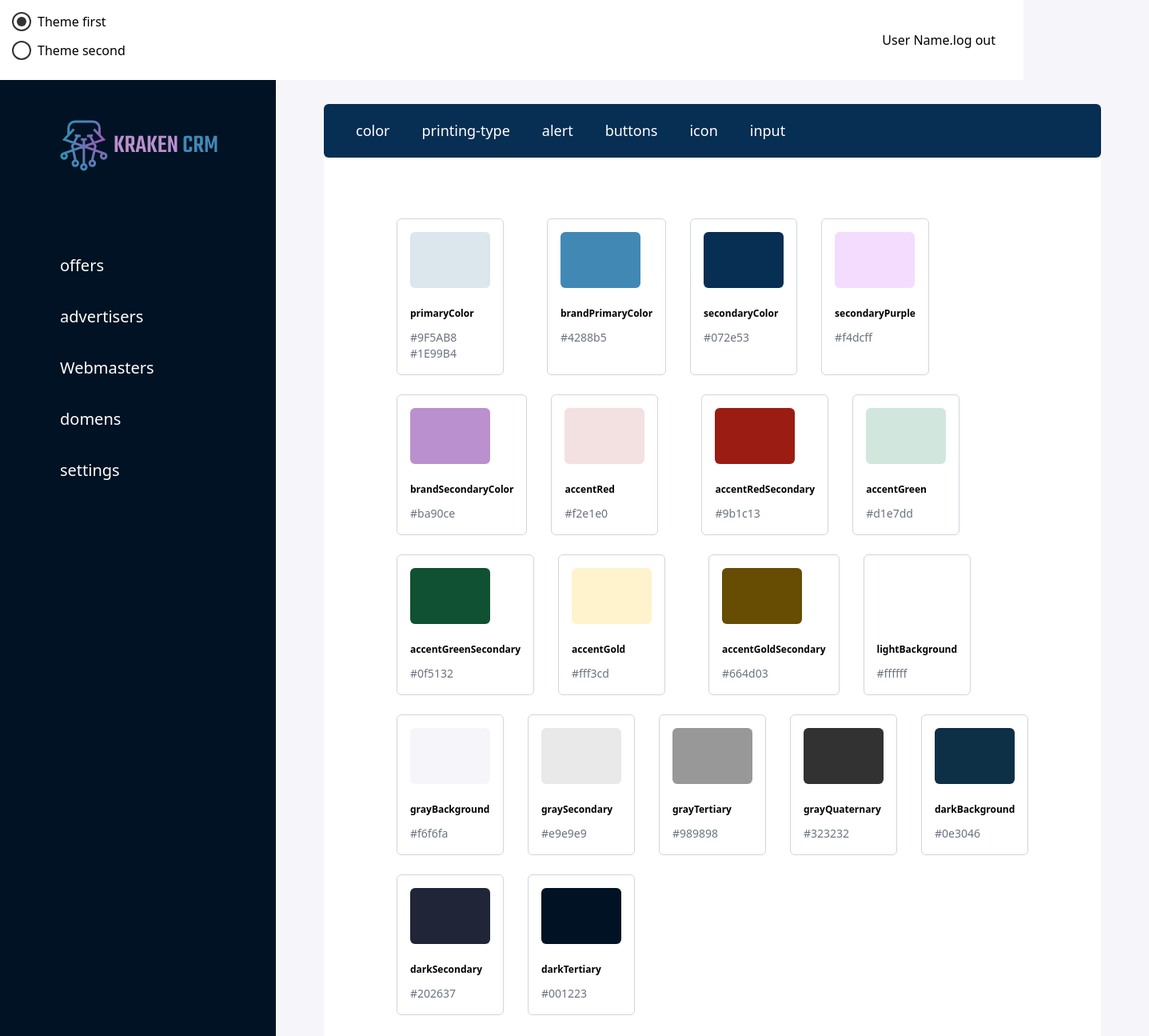
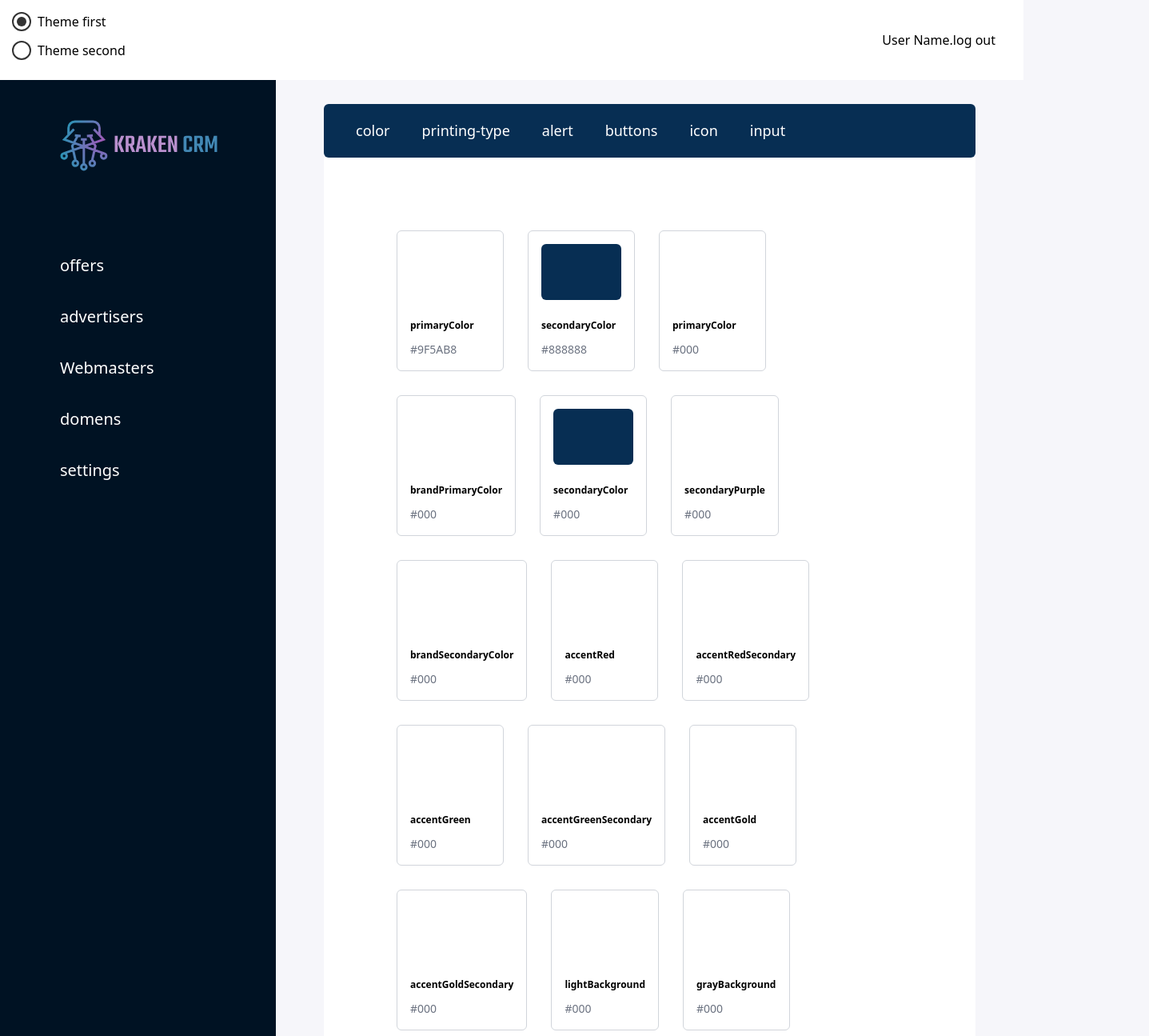
Before and after one commit to RostislavSuslov/dev-Kraken, a Vue app: page /style-color in a window 1280 px wide. Shown: the top 1295 px of the page at 80% size, 1437 px wide, since content can reach past the window. Built offline with nearby package versions, Linux system fonts and the light colour scheme.

Commit message:
creat ColorCardEasy

```diff
--- a/src/App.vue
+++ b/src/App.vue
@@ -2,7 +2,7 @@
 
     import Sidebar from './components/Sidebar.vue';
     import Main from './components/Main.vue';
-
+    import ColorCardEasy from './components/ColorCardEasy.vue';
 
 </script>
 
@@ -10,8 +10,12 @@
 
 <template>
     <div id="root">
-       <Sidebar></Sidebar>
-       <Main></Main>
+        <Sidebar />
+        <Main />
+
+        <ColorCardEasy title="Это тайтл" classColor="Это колоор" description="Это дескрипшин" />
+        <ColorCardEasy title="Это тайтл 2" classColor="Это колоор 2" description="Это дескрипшин 2" />
+        <ColorCardEasy title="Это тайтл 3" classColor="Это колоор 3" description="Это дескрипшин 3" />
     </div>
 </template>
 
--- /dev/null
+++ b/src/components/ColorCard.vue
@@ -0,0 +1,47 @@
+
+<script>
+    // const props = defineProps({
+    //     label: {
+    //         type: String,
+    //         required: true,
+    //     },
+    //     size: {
+    //         type: String,
+    //         validator (value) {
+    //             return ['sm', 'xs', 'md'].includes(value)
+    //         },
+    //         default: 'primaryColor'
+    //     },
+    //     cardClasses: {
+    //         type: [String, Array, Object],
+    //         validator(value){
+    //             if (value === 'bg-blue-100') {
+    //                 return false
+    //             }
+    //             return true;
+    //         }
+    //     }
+    // })
+
+   export default {
+        props: ["colorValue"],
+        colorValue: Object,
+        computed: {
+            getColorClass() {
+
+            return 'bg-' + this.colorValue.variable;
+            },
+        },
+        data() {
+            return {};
+        }
+    }
+</script>
+
+<template>
+    <li class="colorCard m-[15px] w-100 border border-gray-300 rounded-md p-4">
+        <div :class="['color-show', 'w-[100px]', 'h-[70px]', 'rounded-md', 'mb-6', getColorClass]"></div>
+        <div class="color-title font-semibold text-xs mb-3">{{colorValue.variable}}</div>
+        <div class="color-hex text-gray-500 text-sm">{{colorValue.hex}}</div>
+    </li>
+</template>
--- /dev/null
+++ b/src/components/ColorCardEasy.vue
@@ -0,0 +1,17 @@
+ <template>
+    <li class="colorCard m-[15px] w-100 border border-gray-300 rounded-md p-4">
+        <div class="color-title font-semibold text-xs mb-3">{{ title }}</div>
+        <div class="color-title font-semibold text-xs mb-3">{{ classColor }}</div>
+        <div class="color-hex text-gray-500 text-sm">{{ description }}</div>
+    </li>
+</template>
+
+
+<script setup>
+    const props = defineProps({
+        title: String,
+        classColor: String,
+        description: String,
+})
+
+</script>
--- a/src/views/StyleGide__Color.vue
+++ b/src/views/StyleGide__Color.vue
@@ -1,122 +1,117 @@
+<script>
+    import ColorCard from '../components/ColorCard.vue';
+
+    // const props = defineProps({
+    //
+    // })
+    export default {
+            data() {
+                return {
+                    colorValue: [
+                        {
+                            variable: "primaryColor",
+                            hex: "#9F5AB8",
+                        },
+                        {
+                            variable: "secondaryColor",
+                            hex: "#888888",
+                        },
+
+                        {
+                            variable: "primaryColor",
+                            hex: "#000",
+                        },
+                        {
+                            variable: "brandPrimaryColor",
+                            hex: "#000",
+                        },
+                        {
+                            variable: "secondaryColor",
+                            hex: "#000",
+                        },
+                        {
+                            variable: "secondaryPurple",
+                            hex: "#000",
+                        },
+                        {
+                            variable: "brandSecondaryColor",
+                            hex: "#000",
+                        },
+                        {
+                            variable: "accentRed",
+                            hex: "#000",
+                        },
+                        {
+                            variable: "accentRedSecondary",
+                            hex: "#000",
+                        },
+                        {
+                            variable: "accentGreen",
+                            hex: "#000",
+                        },
+                        {
+                            variable: "accentGreenSecondary",
+                            hex: "#000",
+                        },
+                        {
+                            variable: "accentGold",
+                            hex: "#000",
+                        },
+                        {
+                            variable: "accentGoldSecondary",
+                            hex: "#000",
+                        },
+                        {
+                            variable: "lightBackground",
+                            hex: "#000",
+                        },
+                        {
+                            variable: "grayBackground",
+                            hex: "#000",
+                        },
+                        {
+                            variable: "graySecondary",
+                            hex: "#000",
+                        },
+                        {
+                            variable: "grayTertiary",
+                            hex: "#000",
+                        },
+                        {
+                            variable: "grayQuaternary",
+                            hex: "#000",
+                        },
+                        {
+                            variable: "darkBackground",
+                            hex: "#000",
+                        },
+                        {
+                            variable: "darkSecondary",
+                            hex: "#000",
+                        },
+                        {
+                            variable: "darkTertiary",
+                            hex: "#000",
+                        },
+                    ]
+                };
+            },
+            components: {
+                ColorCard
+            }
+        }
+
+</script>
+
 <template>
     <div class="component-item min-h-[calc(100vh-230px)] bg-white p-16 flex flex-wrap">
-        <ul class="color-list flex m-3 mx-15">
-            <li class="color-item mx-[15px] w-100 border border-gray-300 rounded-md p-4">
-                <div class="color-show w-[100px] h-[70px] rounded-md mb-6 bg-primaryColor"></div>
-                <div class="color-title font-semibold text-xs mb-3">primaryColor</div>
-                <div class="color-hex text-gray-500 text-sm">#9F5AB8 <br> #1E99B4</div>
-            </li>
-        </ul>
-        <ul class="color-list flex m-3 mx-15">
-            <li class="color-item mx-[15px] w-100 border border-gray-300 rounded-md p-4">
-                <div class="color-show w-[100px] h-[70px] rounded-md mb-6 bg-brandPrimaryColor"></div>
-                <div class="color-title font-semibold text-xs mb-3">brandPrimaryColor</div>
-                <div class="color-hex text-gray-500 text-sm">#4288b5</div>
-            </li>
-            <li class="color-item mx-[15px] w-100 border border-gray-300 rounded-md p-4">
-                <div class="color-show w-[100px] h-[70px] rounded-md mb-6 bg-secondaryColor"></div>
-                <div class="color-title font-semibold text-xs mb-3">secondaryColor</div>
-                <div class="color-hex text-gray-500 text-sm">#072e53</div>
-            </li>
-            <li class="color-item mx-[15px] w-100 border border-gray-300 rounded-md p-4">
-                <div class="color-show w-[100px] h-[70px] rounded-md mb-6 bg-secondaryPurple"></div>
-                <div class="color-title font-semibold text-xs mb-3">secondaryPurple</div>
-                <div class="color-hex text-gray-500 text-sm">#f4dcff</div>
-            </li>
-        </ul>
-        <ul class="color-list flex m-3 mx-15">
-            <li class="color-item mx-[15px] w-100 border border-gray-300 rounded-md p-4">
-                <div class="color-show w-[100px] h-[70px] rounded-md mb-6 bg-brandSecondaryColor"></div>
-                <div class="color-title font-semibold text-xs mb-3">brandSecondaryColor</div>
-                <div class="color-hex text-gray-500 text-sm">#ba90ce</div>
-            </li>
-            <li class="color-item mx-[15px] w-100 border border-gray-300 rounded-md p-4">
-                <div class="color-show w-[100px] h-[70px] rounded-md mb-6 bg-accentRed"></div>
-                <div class="color-title font-semibold text-xs mb-3">accentRed</div>
-                <div class="color-hex text-gray-500 text-sm">#f2e1e0</div>
-            </li>
-        </ul>
-        <ul class="color-list flex m-3 mx-15">
-            <li class="color-item mx-[15px] w-100 border border-gray-300 rounded-md p-4">
-                <div class="color-show w-[100px] h-[70px] rounded-md mb-6 bg-accentRedSecondary"></div>
-                <div class="color-title font-semibold text-xs mb-3">accentRedSecondary</div>
-                <div class="color-hex text-gray-500 text-sm">#9b1c13</div>
-            </li>
-            <li class="color-item mx-[15px] w-100 border border-gray-300 rounded-md p-4">
-                <div class="color-show w-[100px] h-[70px] rounded-md mb-6 bg-accentGreen"></div>
-                <div class="color-title font-semibold text-xs mb-3">accentGreen</div>
-                <div class="color-hex text-gray-500 text-sm">#d1e7dd</div>
-            </li>
-        </ul>
-        <ul class="color-list flex m-3 mx-15">
-            <li class="color-item mx-[15px] w-100 border border-gray-300 rounded-md p-4">
-                <div class="color-show w-[100px] h-[70px] rounded-md mb-6 bg-accentGreenSecondary"></div>
-                <div class="color-title font-semibold text-xs mb-3">accentGreenSecondary</div>
-                <div class="color-hex text-gray-500 text-sm">#0f5132</div>
-            </li>
-            <li class="color-item mx-[15px] w-100 border border-gray-300 rounded-md p-4">
-                <div class="color-show w-[100px] h-[70px] rounded-md mb-6 bg-accentGold"></div>
-                <div class="color-title font-semibold text-xs mb-3">accentGold</div>
-                <div class="color-hex text-gray-500 text-sm">#fff3cd</div>
-            </li>
-        </ul>
-        <ul class="color-list flex m-3 mx-15">
-            <li class="color-item mx-[15px] w-100 border border-gray-300 rounded-md p-4">
-                <div class="color-show w-[100px] h-[70px] rounded-md mb-6 bg-accentGoldSecondary"></div>
-                <div class="color-title font-semibold text-xs mb-3">accentGoldSecondary</div>
-                <div class="color-hex text-gray-500 text-sm">#664d03</div>
-            </li>
-            <li class="color-item mx-[15px] w-100 border border-gray-300 rounded-md p-4">
-                <div class="color-show w-[100px] h-[70px] rounded-md mb-6 bg-lightBackground"></div>
-                <div class="color-title font-semibold text-xs mb-3">lightBackground</div>
-                <div class="color-hex text-gray-500 text-sm">#ffffff</div>
-            </li>
-        </ul>
-        <ul class="color-list flex m-3 mx-15">
-            <li class="color-item mx-[15px] w-100 border border-gray-300 rounded-md p-4">
-                <div class="color-show w-[100px] h-[70px] rounded-md mb-6 bg-grayBackground"></div>
-                <div class="color-title font-semibold text-xs mb-3">grayBackground</div>
-                <div class="color-hex text-gray-500 text-sm">#f6f6fa</div>
-            </li>
-            <li class="color-item mx-[15px] w-100 border border-gray-300 rounded-md p-4">
-                <div class="color-show w-[100px] h-[70px] rounded-md mb-6 bg-graySecondary"></div>
-                <div class="color-title font-semibold text-xs mb-3">graySecondary</div>
-                <div class="color-hex text-gray-500 text-sm">#e9e9e9</div>
-            </li>
-            <li class="color-item mx-[15px] w-100 border border-gray-300 rounded-md p-4">
-                <div class="color-show w-[100px] h-[70px] rounded-md mb-6 bg-grayTertiary"></div>
-                <div class="color-title font-semibold text-xs mb-3">grayTertiary</div>
-                <div class="color-hex text-gray-500 text-sm">#989898</div>
-            </li>
-            <li class="color-item mx-[15px] w-100 border border-gray-300 rounded-md p-4">
-                <div class="color-show w-[100px] h-[70px] rounded-md mb-6 bg-grayQuaternary"></div>
-                <div class="color-title font-semibold text-xs mb-3">grayQuaternary</div>
-                <div class="color-hex text-gray-500 text-sm">#323232</div>
-            </li>
-            <li class="color-item mx-[15px] w-100 border border-gray-300 rounded-md p-4">
-                <div class="color-show w-[100px] h-[70px] rounded-md mb-6 bg-darkBackground"></div>
-                <div class="color-title font-semibold text-xs mb-3">darkBackground</div>
-                <div class="color-hex text-gray-500 text-sm">#0e3046</div>
-            </li>
-        </ul>
-        <ul class="color-list flex m-3 mx-15">
-            <li class="color-item mx-[15px] w-100 border border-gray-300 rounded-md p-4">
-                <div class="color-show w-[100px] h-[70px] rounded-md mb-6 bg-darkSecondary"></div>
-                <div class="color-title font-semibold text-xs mb-3">darkSecondary</div>
-                <div class="color-hex text-gray-500 text-sm">#202637</div>
-            </li>
-            <li class="color-item mx-[15px] w-100 border border-gray-300 rounded-md p-4">
-                <div class="color-show w-[100px] h-[70px] rounded-md mb-6 bg-darkTertiary"></div>
-                <div class="color-title font-semibold text-xs mb-3">darkTertiary</div>
-                <div class="color-hex text-gray-500 text-sm">#001223</div>
-            </li>
+        <ul class="color-list flex m-3 mx-15 flex-wrap">
+            <ColorCard v-for="color in colorValue" v-bind:key="color" v-bind:colorValue="color" />
         </ul>
     </div>
 </template>
 
-<script setup>
 
-</script>
 
 <style lang="scss">
 
```
